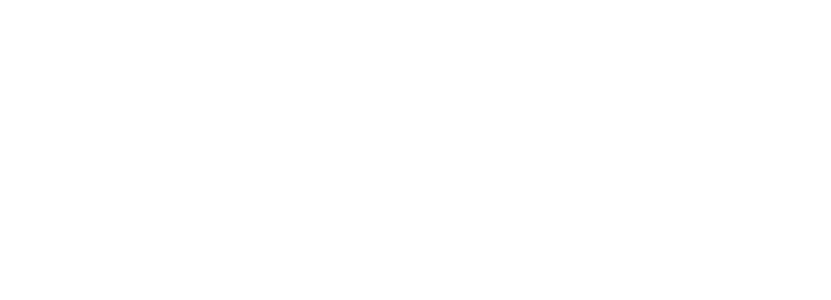
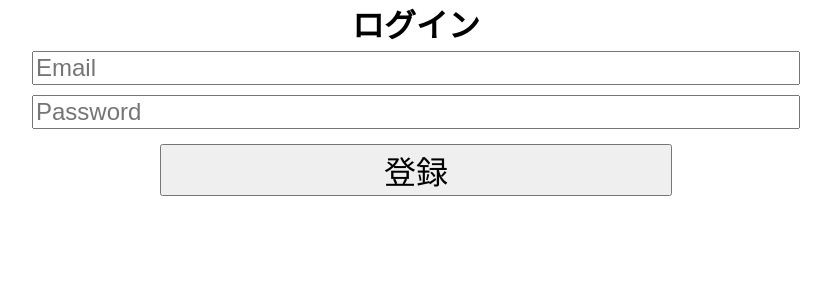
Before and after one commit to 17043003/album, a Nuxt app in the folder front/: page /signin in a window 1280 px wide. Before the commit this address had no page. Shown: the top 300 px of the page, without its empty margins (224-1055 px from the left). Built offline with nearby package versions, Linux system fonts and the light colour scheme.

Commit message:
Add signin.vue to user login

```diff
--- /dev/null
+++ b/front/pages/signin.vue
@@ -0,0 +1,82 @@
+<template>
+  <div>
+    <h1 class="title">ログイン</h1>
+    <div class="form-wrapper">
+      <input v-model="email" class="form" type="email" placeholder="Email" />
+      <input
+        v-model="password"
+        class="form"
+        type="password"
+        placeholder="Password"
+      />
+      <button @click="request_signin">登録</button>
+    </div>
+  </div>
+</template>
+
+<script lang="ts">
+import Vue from 'vue'
+
+export type LoginParams = {
+  email: string
+  password: string
+}
+
+export default Vue.extend({
+  data(): LoginParams {
+    return {
+      email: '',
+      password: '',
+    }
+  },
+  methods: {
+    async request_signin() {
+      await this.$auth
+        .loginWith('local', {
+          data: {
+            email: this.email,
+            password: this.password,
+          },
+        })
+        .then(
+          (response) => {
+            localStorage.setItem(
+              'access-token',
+              response.headers['access-token']
+            )
+            localStorage.setItem('client', response.headers.client)
+            localStorage.setItem('uid', response.headers.uid)
+            localStorage.setItem('token-type', response.headers['token-type'])
+            return response
+          },
+          (error) => {
+            return error
+          }
+        )
+    },
+  },
+})
+</script>
+
+<style>
+h1.title {
+  text-align: center;
+}
+
+.form-wrapper {
+  display: flex;
+  flex-direction: column;
+  width: 100%;
+  margin: auto;
+}
+.form-wrapper > .form {
+  margin: 5px auto;
+  width: 60%;
+  font-size: 24px;
+}
+.form-wrapper > button {
+  margin: 10px auto;
+  width: 40%;
+  font-size: 32px;
+}
+</style>
```
Also changed, not shown: front/.config/configstore/update-notifier-npm.json.
